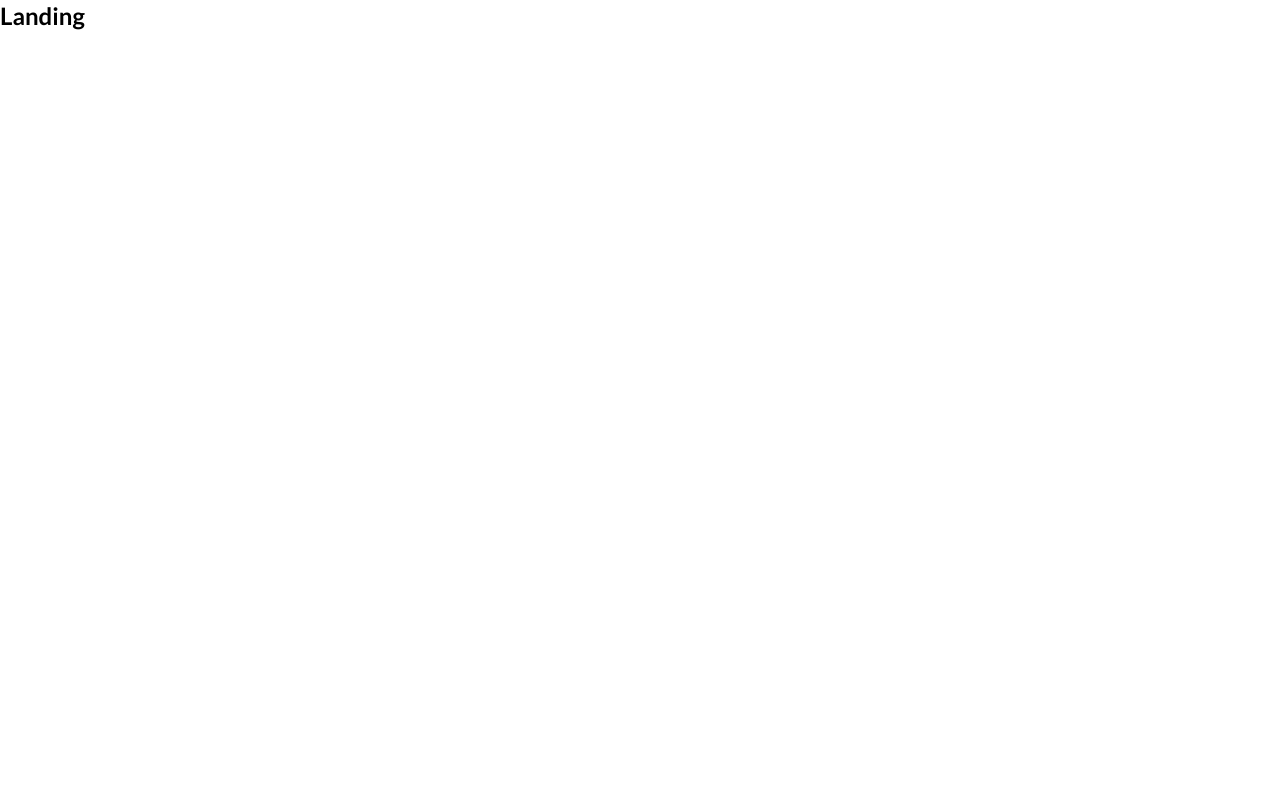
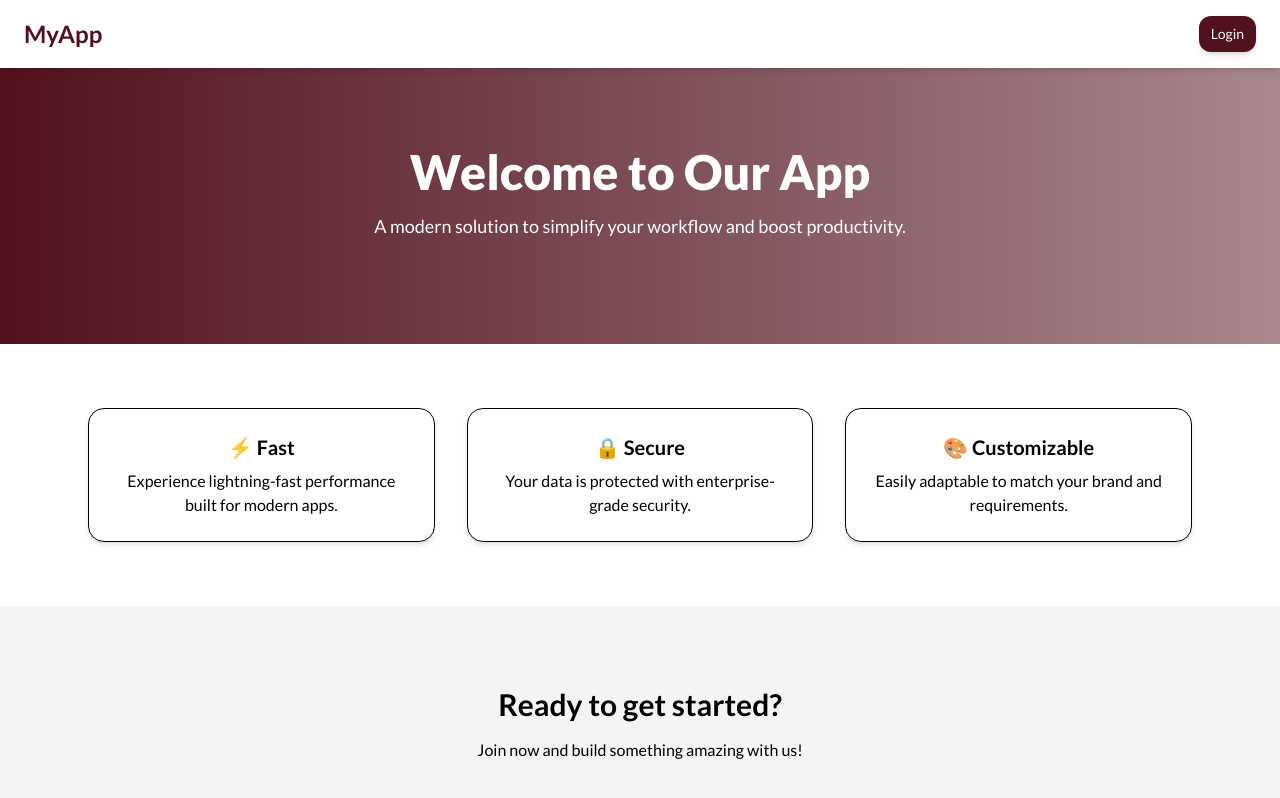
Before and after one commit to Aimancod01/react-boilerplate, a React (Vite) app: page / in a window 1280 px wide. Shown: the top 798 px of the page. Built offline with nearby package versions, Linux system fonts and the light colour scheme.

Commit message:
design landing page

```diff
--- a/src/pages/landing.tsx
+++ b/src/pages/landing.tsx
@@ -1,7 +1,64 @@
 import type { FC } from "react";
+import Button from "../components/ui/button";
+import { useAuthStore } from "../store/auth-store";
+import { useNavigate } from "react-router-dom";
 
 const Landing: FC = () => {
-  return <div className="text-2xl font-bold">Landing</div>;
+  const { isAuthenticated } = useAuthStore();
+  const navigate = useNavigate();
+  return (
+    <div className="min-h-screen flex flex-col">
+      <header className="sticky top-0 flex items-center justify-between  px-6 py-4 shadow-md bg-white">
+        <h1 className="text-2xl font-bold text-primary">MyApp</h1>
+        <nav className="space-x-2">
+          {isAuthenticated ? (
+            <Button
+              title="Dashboard"
+              variant="primary"
+              size="sm"
+              onClick={() => navigate("/dashboard")}
+              type="submit"
+            />
+          ) : (
+            <Button
+              title="Login"
+              variant="primary"
+              size="sm"
+              onClick={() => navigate("/login")}
+              type="submit"
+            />
+          )}
+        </nav>
+      </header>
+
+      <section className="flex-1 flex flex-col justify-center items-center text-center px-6 py-20 bg-gradient-to-r from-primary to-primary/50 text-white">
+        <h1 className="text-5xl font-extrabold mb-4">Welcome to Our App</h1>
+        <p className="text-lg mb-6 max-w-2xl">
+          A modern solution to simplify your workflow and boost productivity.
+        </p>
+      </section>
+
+      <section className="py-16 px-6 grid gap-8 md:grid-cols-3 text-center max-w-6xl mx-auto">
+        <div className="p-6 rounded-2xl shadow-md border">
+          <h3 className="text-xl font-bold mb-2">⚡ Fast</h3>
+          <p>Experience lightning-fast performance built for modern apps.</p>
+        </div>
+        <div className="p-6 rounded-2xl shadow-md border">
+          <h3 className="text-xl font-bold mb-2">🔒 Secure</h3>
+          <p>Your data is protected with enterprise-grade security.</p>
+        </div>
+        <div className="p-6 rounded-2xl shadow-md border">
+          <h3 className="text-xl font-bold mb-2">🎨 Customizable</h3>
+          <p>Easily adaptable to match your brand and requirements.</p>
+        </div>
+      </section>
+
+      <section className="py-20 bg-gray-100 text-center">
+        <h2 className="text-3xl font-bold mb-4">Ready to get started?</h2>
+        <p className="mb-6">Join now and build something amazing with us!</p>
+      </section>
+    </div>
+  );
 };
 
 export default Landing;
```
